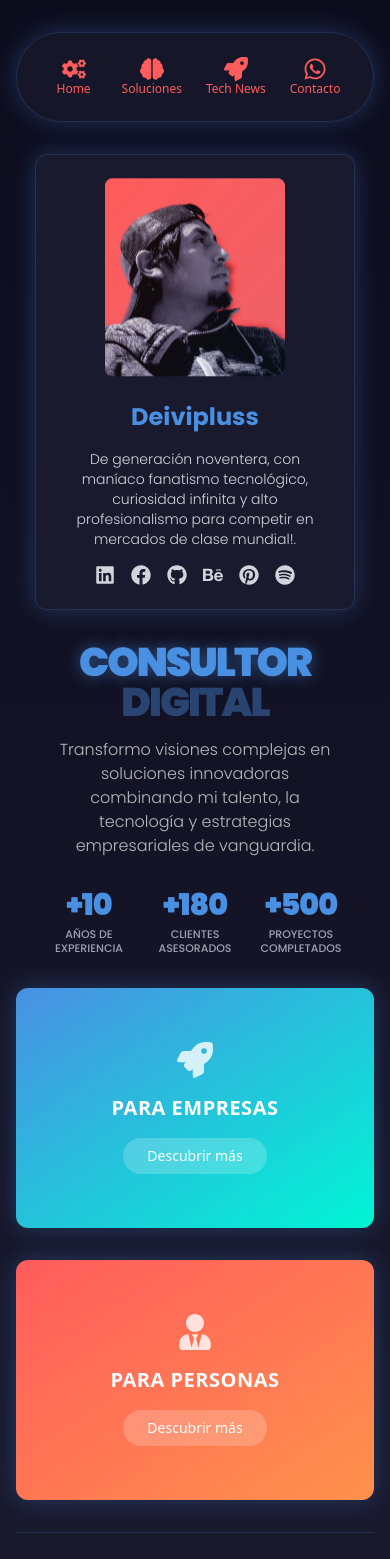
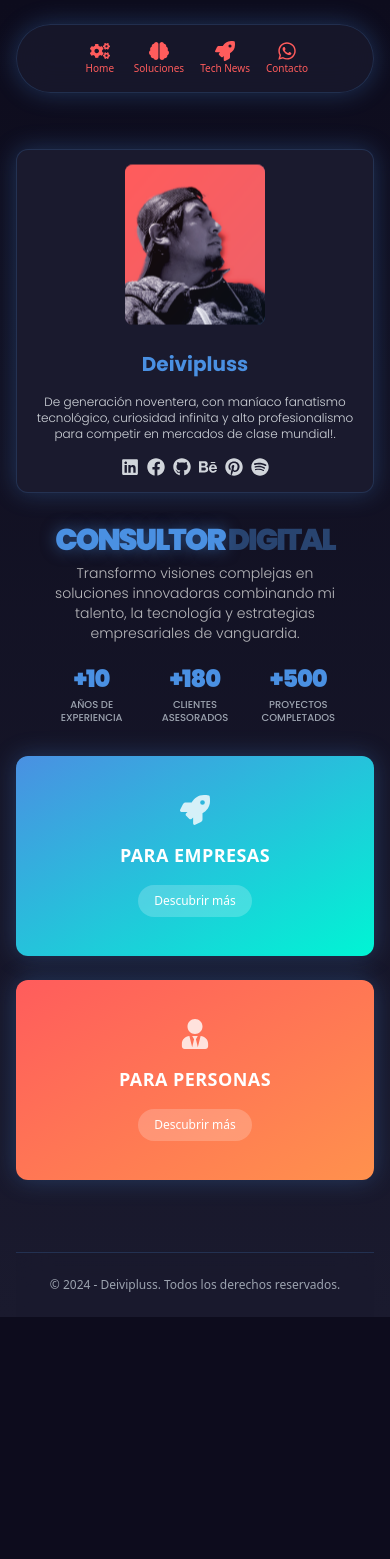
Before and after one commit to deivipluss/landing, a Next.js app: page / in a window 390 px wide. Shown: the top 1559 px of the page. After the commit the page ends 1317 px from the top, so only its background shows below. Built offline with nearby package versions, Linux system fonts and the light colour scheme.

Commit message:
iavercelcentradofinal

```diff
--- a/app/globals.css
+++ b/app/globals.css
@@ -209,6 +209,10 @@
     @apply px-4 py-2;
   }
 
+  header {
+    @apply py-2 mt-2;
+  }
+
   .profile-card-container,
   .professional-info-container {
     @apply flex-row items-start;
@@ -223,7 +227,7 @@
   }
 
   h1 {
-    @apply text-left;
+    @apply text-left text-4xl sm:text-5xl md:text-6xl;
   }
 
   .solutions-container {
@@ -300,16 +304,20 @@
     @apply py-2;
   }
 
+  header {
+    @apply py-2 mt-2;
+  }
+
   .profile-card-container {
-    @apply scale-75 origin-top;
+    @apply scale-90 origin-top;
   }
 
   .professional-info-container {
-    @apply scale-90 origin-top;
+    @apply scale-95 origin-top;
   }
 
   h1 {
-    @apply text-5xl;
+    @apply text-3xl sm:text-4xl;
   }
 
   .solutions-container {
@@ -317,6 +325,6 @@
   }
 
   .solution-card {
-    @apply h-[180px];
+    @apply h-[160px] sm:h-[180px];
   }
 }
--- a/app/page.tsx
+++ b/app/page.tsx
@@ -55,22 +55,22 @@ const ProfileCard: React.FC = () => (
     initial={{ opacity: 0, scale: 0.9 }}
     animate={{ opacity: 1, scale: 1 }}
     transition={{ duration: 0.5 }}
-    className="bg-[#1A1A2E] p-6 md:p-8 rounded-xl flex flex-col items-center text-center space-y-4 md:space-y-6 shadow-glow h-[456px] md:h-[530px] w-[320px] md:w-[360px] mx-auto md:mb-12 overflow-hidden border border-[#4A90E2]/20"
+    className="bg-[#1A1A2E] p-4 sm:p-6 md:p-8 rounded-xl flex flex-col items-center text-center space-y-4 shadow-glow h-auto sm:h-[456px] md:h-[530px] w-full sm:w-[320px] md:w-[360px] mx-auto overflow-hidden border border-[#4A90E2]/20"
   >
-    <div className="w-[180px] md:w-[220px] h-[200px] md:h-[283px] bg-gradient-to-br from-[#FF5C5C] to-[#4A90E2] mb-2 md:mb-4 rounded-lg overflow-hidden animate-float">
+    <div className="w-[140px] sm:w-[180px] md:w-[220px] h-[160px] sm:h-[200px] md:h-[283px] bg-gradient-to-br from-[#FF5C5C] to-[#4A90E2] mb-2 md:mb-4 rounded-lg overflow-hidden animate-float">
       <img
         src="/imagenes/perfil.jpg"
         alt="Foto de perfil de Deivipluss"
         className="w-full h-full object-cover opacity-90 hover:opacity-100 transition-opacity duration-300"
       />
     </div>
-    <h2 className="text-white text-2xl md:text-3xl font-bold font-poppins">
+    <h2 className="text-white text-xl sm:text-2xl md:text-3xl font-bold font-poppins">
       <span style={{ color: '#4A90E2' }}>Deivipluss</span>
     </h2>
-    <p className="text-gray-300 mt-2 md:mt-4 text-sm md:text-base font-poppins font-light">
+    <p className="text-gray-300 mt-2 text-xs sm:text-sm md:text-base font-poppins font-light">
       De generación noventera, con maníaco fanatismo tecnológico, curiosidad infinita y alto profesionalismo para competir en mercados de clase mundial!.
     </p>
-    <div className="flex space-x-4 mt-2 md:mt-4 justify-center">
+    <div className="flex space-x-2 sm:space-x-4 mt-2 justify-center">
       {socialLinks.map(({ Icon, href }, index) => (
         <motion.a
           key={index}
@@ -81,7 +81,7 @@ const ProfileCard: React.FC = () => (
           whileTap={{ scale: 0.9 }}
           className="cursor-pointer text-gray-300 hover:text-[#4A90E2] transition-colors duration-300"
         >
-          <Icon className={`text-xl md:text-2xl`} />
+          <Icon className="text-lg sm:text-xl md:text-2xl" />
         </motion.a>
       ))}
     </div>
@@ -95,19 +95,19 @@ const ProfessionalInfo: React.FC = () => (
     transition={{ duration: 0.7 }}
     className="w-full max-w-[800px] px-4 md:px-0"
   >
-    <div className="flex justify-center w-full mb-6 md:mb-8">
+    <div className="flex justify-center w-full mb-4 sm:mb-6 md:mb-8">
       <h1
-        className="text-[40px] md:text-[80px] font-poppins font-black leading-none z-10 relative text-center"
+        className="text-3xl sm:text-4xl md:text-5xl lg:text-[80px] font-poppins font-black leading-none z-10 relative text-center"
         style={{ letterSpacing: "-2px" }}
       >
         <span className="text-[#4A90E2] drop-shadow-glow">CONSULTOR </span>
         <span className="text-[#4A90E2] opacity-40">DIGITAL</span>
       </h1>
     </div>
-    <p className="text-[#E1E1E1] opacity-80 text-[16px] text-center px-4 md:px-0 -mt-2 font-poppins font-light">
+    <p className="text-[#E1E1E1] opacity-80 text-sm sm:text-base md:text-lg text-center px-4 md:px-0 -mt-2 font-poppins font-light">
       Transformo visiones complejas en soluciones innovadoras combinando mi talento, la tecnología y estrategias empresariales de vanguardia.
     </p>
-    <div className="grid grid-cols-3 gap-6 md:gap-12 mt-8 px-4 md:px-0 w-full">
+    <div className="grid grid-cols-3 gap-4 sm:gap-6 md:gap-12 mt-6 sm:mt-8 px-4 md:px-0 w-full">
       {[
         { value: "+10", label: "AÑOS DE\nEXPERIENCIA" },
         { value: "+180", label: "CLIENTES\nASESORADOS" },
@@ -121,12 +121,12 @@ const ProfessionalInfo: React.FC = () => (
           className="flex flex-col items-center"
         >
           <p
-            className="text-[30px] md:text-[50px] font-poppins font-black text-[#4A90E2] leading-none"
+            className="text-2xl sm:text-3xl md:text-4xl lg:text-[50px] font-poppins font-black text-[#4A90E2] leading-none"
             style={{ letterSpacing: "-1px" }}
           >
             {value}
           </p>
-          <p className="text-[11px] md:text-[13px] text-gray-400 leading-tight mt-2 font-poppins font-medium text-center">
+          <p className="text-[10px] sm:text-[11px] md:text-[13px] text-gray-400 leading-tight mt-2 font-poppins font-medium text-center">
             {label}
           </p>
         </motion.div>
@@ -178,14 +178,15 @@ const App: React.FC = () => {
       router.push(href);
     }
   };
+
   const handleBackToTop = () => {
     window.scrollTo({ top: 0, behavior: 'smooth' });
   };
 
   return (
     <div className="min-h-screen bg-[#0D0C1D] bg-gradient-to-b from-[#0D0C1D] to-[#1A1A2E] flex flex-col overflow-hidden relative">
-      <div className="container mx-auto px-4 flex flex-col items-center">
-        <header className="flex justify-center py-6 mt-8 space-x-6 bg-[#1A1A2E]/80 backdrop-blur-lg shadow-glow rounded-full w-full max-w-3xl mx-auto border border-[#4A90E2]/20">
+      <div className="container mx-auto px-4 flex flex-col items-center min-h-screen">
+        <header className="flex justify-center py-4 sm:py-6 mt-6 sm:mt-10 mb-8 sm:mb-12 space-x-4 sm:space-x-6 bg-[#1A1A2E]/80 backdrop-blur-lg shadow-glow rounded-full w-full max-w-3xl mx-auto border border-[#4A90E2]/20">
           {navItems.map((item) => (
             <div
               key={item.href}
@@ -193,57 +194,57 @@ const App: React.FC = () => {
               className="group flex flex-col items-center cursor-pointer"
             >
               <div className={`
-                text-2xl mx-3
+                text-xl sm:text-2xl mx-2 sm:mx-3
                 text-[#FF5C5C]
                 group-hover:text-[#4A90E2] transition-all duration-300
               `}>
                 {item.icon}
               </div>
-              <span className="text-xs text-[#FF5C5C] group-hover:text-[#4A90E2] transition-colors duration-300">
+              <span className="text-[10px] sm:text-xs text-[#FF5C5C] group-hover:text-[#4A90E2] transition-colors duration-300">
                 {item.label}
               </span>
             </div>
           ))}
         </header>
 
-        <main className="flex-grow flex justify-center items-center py-8 w-full">
+        <main className="flex-grow flex justify-center items-center py-6 sm:py-8 w-full">
           <div className="grid grid-cols-1 lg:grid-cols-2 gap-8 lg:gap-12 w-full max-w-7xl items-center">
             <div className="flex justify-center lg:justify-end">
               <ProfileCard />
             </div>
-            <div className="space-y-8 flex flex-col items-center lg:items-start">
+            <div className="space-y-8 sm:space-y-12 flex flex-col items-center lg:items-start">
               <ProfessionalInfo />
               <motion.div
                 id="solutions"
                 initial={{ opacity: 0, y: 50 }}
                 animate={{ opacity: 1, y: 0 }}
                 transition={{ duration: 0.7 }}
-                className="w-full mt-16 highlight"
+                className="w-full mt-8 sm:mt-16 highlight"
               >
-                <div className="flex flex-col md:flex-row gap-8 md:gap-12">
-                  <Link href="/empresas" className="w-full md:w-1/2">
+                <div className="flex flex-col sm:flex-row gap-6 sm:gap-8 md:gap-12">
+                  <Link href="/empresas" className="w-full sm:w-1/2">
                     <motion.div
                       whileHover={{ scale: 1.05 }}
-                      className="bg-gradient-to-br from-[#4A90E2] to-[#00F5D4] text-white p-6 rounded-xl relative shadow-glow h-[240px] flex items-center justify-center w-full overflow-hidden"
+                      className="bg-gradient-to-br from-[#4A90E2] to-[#00F5D4] text-white p-4 sm:p-6 rounded-xl relative shadow-glow h-[200px] sm:h-[240px] flex items-center justify-center w-full overflow-hidden"
                     >
                       <div className="flex flex-col items-center justify-center text-center space-y-4 z-10">
-                        <FaRocket className="text-4xl opacity-80 group-hover:opacity-100 transition-opacity" />
-                        <h3 className="text-xl font-bold tracking-wide">PARA EMPRESAS</h3>
-                        <div className="bg-white/20 px-6 py-2 rounded-full text-sm hover:bg-white/30 transition-all">
+                        <FaRocket className="text-3xl sm:text-4xl opacity-80 group-hover:opacity-100 transition-opacity" />
+                        <h3 className="text-lg sm:text-xl font-bold tracking-wide">PARA EMPRESAS</h3>
+                        <div className="bg-white/20 px-4 sm:px-6 py-2 rounded-full text-xs sm:text-sm hover:bg-white/30 transition-all">
                           Descubrir más
                         </div>
                       </div>
                     </motion.div>
                   </Link>
-                  <Link href="/personas" className="w-full md:w-1/2">
+                  <Link href="/personas" className="w-full sm:w-1/2">
                     <motion.div
                       whileHover={{ scale: 1.05 }}
-                      className="bg-gradient-to-br from-[#FF5C5C] to-[#FF914D] text-white p-6 rounded-xl relative shadow-glow h-[240px] flex items-center justify-center w-full overflow-hidden"
+                      className="bg-gradient-to-br from-[#FF5C5C] to-[#FF914D] text-white p-4 sm:p-6 rounded-xl relative shadow-glow h-[200px] sm:h-[240px] flex items-center justify-center w-full overflow-hidden"
                     >
                       <div className="flex flex-col items-center justify-center text-center space-y-4 z-10">
-                        <FaUserTie className="text-4xl opacity-80 group-hover:opacity-100 transition-opacity" />
-                        <h3 className="text-xl font-bold tracking-wide">PARA PERSONAS</h3>
-                        <div className="bg-white/20 px-6 py-2 rounded-full text-sm hover:bg-white/30 transition-all">
+                        <FaUserTie className="text-3xl sm:text-4xl opacity-80 group-hover:opacity-100 transition-opacity" />
+                        <h3 className="text-lg sm:text-xl font-bold tracking-wide">PARA PERSONAS</h3>
+                        <div className="bg-white/20 px-4 sm:px-6 py-2 rounded-full text-xs sm:text-sm hover:bg-white/30 transition-all">
                           Descubrir más
                         </div>
                       </div>
@@ -257,16 +258,16 @@ const App: React.FC = () => {
 
         {showBackToTop && (
           <motion.button
-            className="fixed bottom-24 right-8 bg-[#4A90E2] text-white p-3 rounded-full shadow-lg hover:bg-blue-600 transition-all duration-300 lg:hidden z-50"
+            className="fixed bottom-16 sm:bottom-24 right-4 sm:right-8 bg-[#4A90E2] text-white p-2 sm:p-3 rounded-full shadow-lg hover:bg-blue-600 transition-all duration-300 lg:hidden z-50"
             whileHover={{ scale: 1.2 }}
             whileTap={{ scale: 0.8 }}
             onClick={handleBackToTop}
           >
-            <FaArrowUp className="text-xl" />
+            <FaArrowUp className="text-lg sm:text-xl" />
           </motion.button>
         )}
 
-        <footer className="bg-[#1A1A2E]/80 backdrop-blur-lg text-center py-6 text-gray-400 text-sm mt-auto border-t border-[#4A90E2]/20 w-full">
+        <footer className="bg-[#1A1A2E]/80 backdrop-blur-lg text-center py-6 sm:py-8 text-gray-400 text-xs sm:text-sm mt-12 sm:mt-16 border-t border-[#4A90E2]/20 w-full">
           © 2024 - Deivipluss. Todos los derechos reservados.
         </footer>
       </div>
@@ -306,6 +307,25 @@ const App: React.FC = () => {
         .highlight-mobile {
           animation: highlight-mobile 1s ease-in-out;
         }
+
+        @media (min-width: 1024px) and (max-width: 1366px) and (orientation: portrait) {
+          .container {
+            display: flex;
+            flex-direction: column;
+          }
+
+          .grid {
+            grid-template-columns: 1fr;
+          }
+
+          .lg\:justify-end {
+            justify-content: center;
+          }
+
+          .lg\:items-start {
+            align-items: center;
+          }
+        }
       `}</style>
     </div>
   );
```
